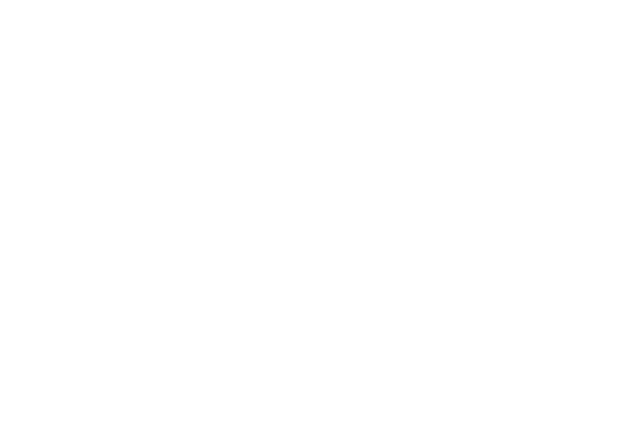
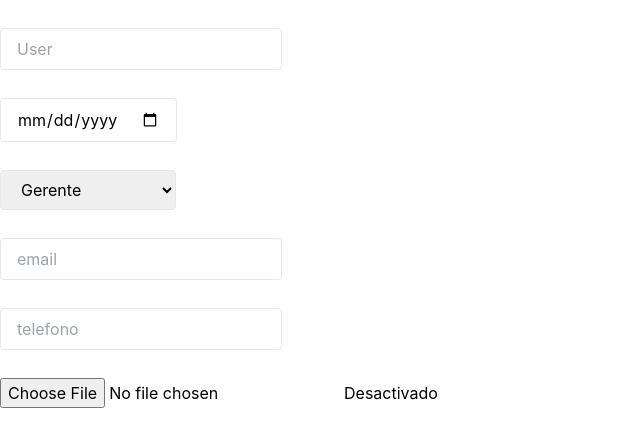
Before and after one commit to Adrianalpuche/parcial2, a React (Create React App) app in the folder proyecto-formulario/: page / in a window 1280 px wide. Shown: the top 446 px of the page, without its empty margins (0-640 px from the left). Built offline with nearby package versions, Linux system fonts and the light colour scheme.

Commit message:
Cambios
Formulario hecho

```diff
--- a/proyecto-formulario/src/components/Formulario.tsx
+++ b/proyecto-formulario/src/components/Formulario.tsx
@@ -11,26 +11,83 @@
 
   const [data, handleChange] = useForm<EmployeeForm>(employeeInitialState);
   const {name, birthdate , position, email,phone,photo} = data;
-  const [submitted, setSubmitted] = useState(false);
+  const [state, setState] = useState(false);
 
   const contextData : EmployeeContextData = {
     data,
     handleChange
   };
 
-  const save = (e: FormEvent<HTMLFormElement>) => {
+  const handleToggle = (e: FormEvent<HTMLFormElement>) => {
     e.preventDefault();
-    setSubmitted(true);
+    setState(!state);
   };
 
 
 
     return(
-      <>
+      <React.Fragment>
         <EmployeeContext.Provider value={contextData}>
 
+          <React.Fragment className="employeeName">
+            <label className="block text-white font-bold text-sm  mb-2">Nombre del empleado</label>
+            <input
+              className="border py-2 px-4 rounded focus:outline-none focus:border-sky-500 focus:ring-1 focus:ring-sky-500 bor"
+              type="text"
+              placeholder='User'
+              name='name'  />
+          </React.Fragment>
+
+          <React.Fragment className="birthDate">
+            <label className="block text-white font-bold text-sm  mb-2">Fecha de nacimiento</label>
+            <input
+              className="border py-2 px-4 rounded focus:outline-none focus:border-sky-500 focus:ring-1 focus:ring-sky-500 bor"
+              type="date"
+              name='fecha'  />
+          </React.Fragment>
+
+          <React.Fragment className="jobRole">
+            <label className="block text-white font-bold text-sm  mb-2">Puesto de trabajo</label>
+            <select className='border py-2 px-4 rounded focus:outline-none focus:border-sky-500 focus:ring-1 focus:ring-sky-500 bor" '>
+              <option value="Gerente">Gerente</option>
+              <option value="Desarrollador jr">Desarrollador jr</option>
+              <option value="Desarrollador sr">Desarrollador sr</option>
+            </select>
+          </React.Fragment>
+
+          <React.Fragment className="email">
+            <label className="block text-white font-bold text-sm  mb-2">Email</label>
+            <input
+              className="border py-2 px-4 rounded focus:outline-none focus:border-sky-500 focus:ring-1 focus:ring-sky-500 bor"
+              type="email"
+              placeholder='email'
+              name='email'  />
+          </React.Fragment>
+
+          <React.Fragment className="phone">
+            <label className="block text-white font-bold text-sm  mb-2">Telefono</label>
+            <input
+              className="border py-2 px-4 rounded focus:outline-none focus:border-sky-500 focus:ring-1 focus:ring-sky-500 bor"
+              type="tel"
+              placeholder='telefono'
+              name='telefono'  />
+          </React.Fragment>
+
+          <React.Fragment className="image">
+            <label className= "block text-white font-bold text-sm  mb-2">Imagen</label>
+            <input type="file"
+              name='image'
+              accept="image/png, image/jpeg"/>
+          </React.Fragment>
+
+          <React.Fragment className="state">
+            <button className={state ? "active" : ""} onClick={handleToggle}>
+              {state ? "Activado" : "Desactivado"}
+            </button>
+          </React.Fragment>
+
         </EmployeeContext.Provider>
-      </>
+      </React.Fragment>
     )
 }
 
```
